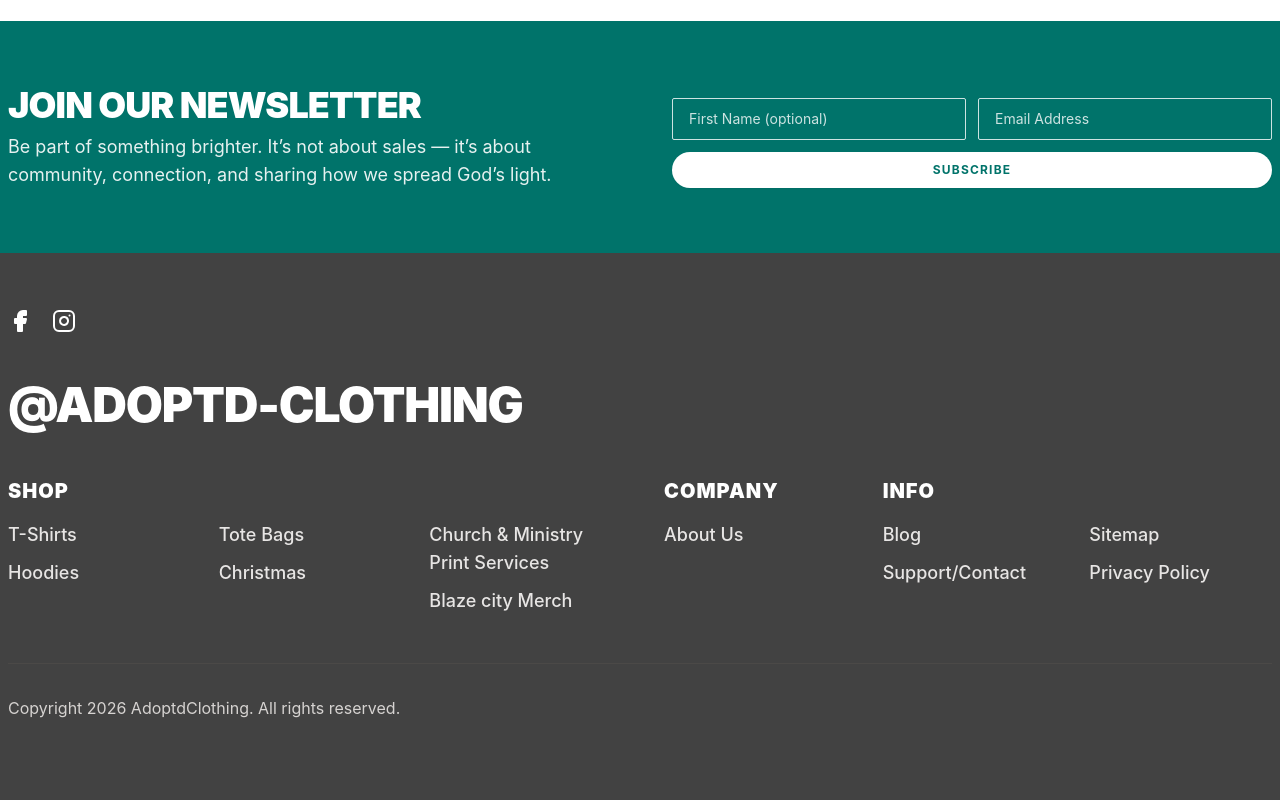
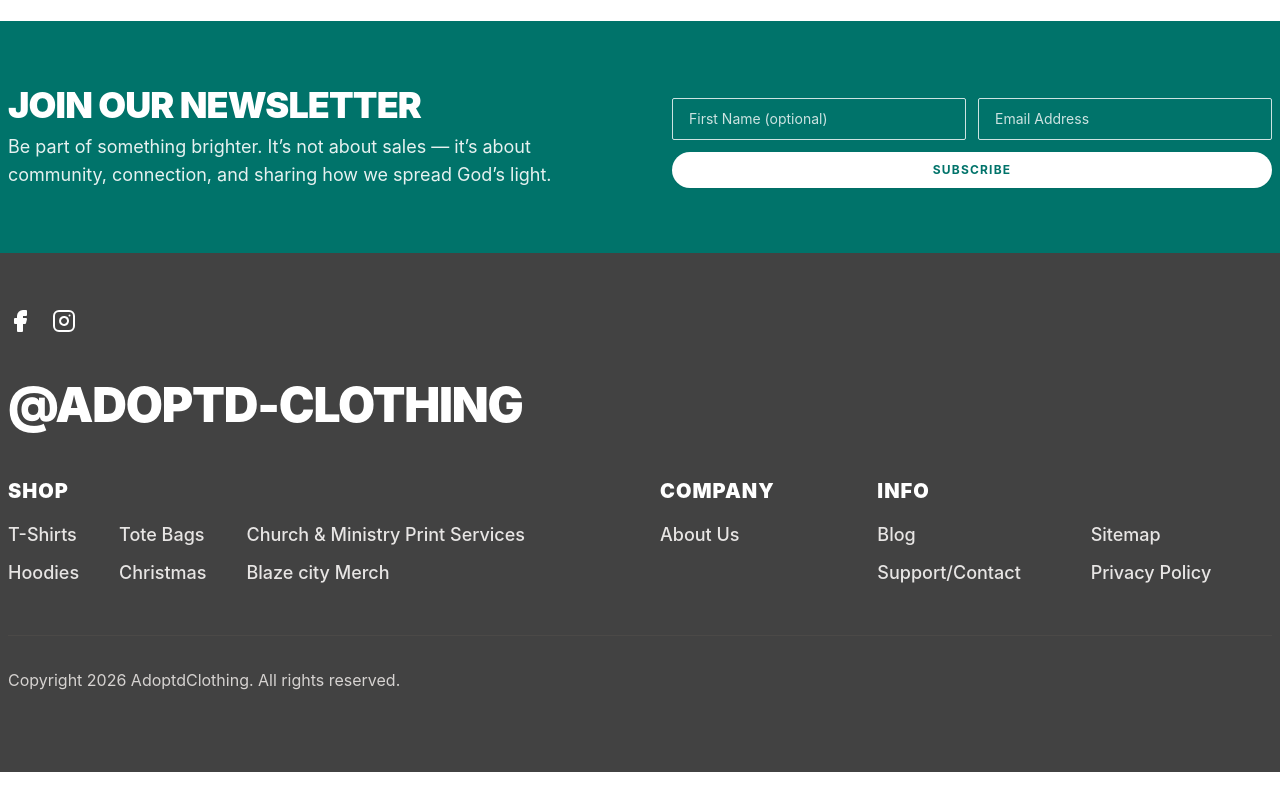
Before and after one commit to adoptd/adoptd-clothing-web, a Next.js app: page /church-print-services in a window 1280 px wide. Shown: the part 1727-2527 px from the top of the page. After the commit the page ends 2499 px from the top, so only its background shows below. Built offline with nearby package versions, Linux system fonts and the light colour scheme; no server answers.

Commit message:
Adjust footer padding & sub-column sizing so Church & Ministry Print Services stays on one line

```diff
--- a/src/components/layout/Footer.tsx
+++ b/src/components/layout/Footer.tsx
@@ -164,23 +164,23 @@ export function Footer({ settings }: FooterProps) {
           </div>
 
           {/* 6-Column Footer Grid: SHOP (3 cols), COMPANY (1 col), INFO (2 cols) */}
-          <div className="w-full grid grid-cols-1 md:grid-cols-6 gap-8 sm:gap-10 lg:gap-12 text-base sm:text-lg">
+          <div className="w-full grid grid-cols-1 md:grid-cols-6 gap-6 sm:gap-8 lg:gap-10 text-base sm:text-lg">
 
-            {/* SHOP Section (spread across 3 columns) */}
+            {/* SHOP Section (spread across 3 columns with flexible sub-column widths) */}
             <div className="md:col-span-3 space-y-4">
               <h4 className="font-black uppercase tracking-wider text-white text-base sm:text-lg lg:text-xl">SHOP</h4>
-              <div className="grid grid-cols-1 sm:grid-cols-3 gap-x-6 gap-y-2.5 text-stone-200 font-medium">
+              <div className="grid grid-cols-1 sm:grid-cols-[auto_auto_1fr] gap-x-6 sm:gap-x-8 lg:gap-x-10 gap-y-2.5 text-stone-200 font-medium">
                 <ul className="space-y-2.5">
-                  <li><Link href="/shop/tee-shirts" className="hover:text-white transition">T-Shirts</Link></li>
-                  <li><Link href="/shop/christian-hoodies-uk" className="hover:text-white transition">Hoodies</Link></li>
+                  <li><Link href="/shop/tee-shirts" className="hover:text-white transition whitespace-nowrap">T-Shirts</Link></li>
+                  <li><Link href="/shop/christian-hoodies-uk" className="hover:text-white transition whitespace-nowrap">Hoodies</Link></li>
                 </ul>
                 <ul className="space-y-2.5">
-                  <li><Link href="/shop/christian-bags" className="hover:text-white transition">Tote Bags</Link></li>
-                  <li><Link href="/shop/christmas" className="hover:text-white transition">Christmas</Link></li>
+                  <li><Link href="/shop/christian-bags" className="hover:text-white transition whitespace-nowrap">Tote Bags</Link></li>
+                  <li><Link href="/shop/christmas" className="hover:text-white transition whitespace-nowrap">Christmas</Link></li>
                 </ul>
                 <ul className="space-y-2.5">
-                  <li><Link href="/church-print-services" className="hover:text-white transition">Church &amp; Ministry Print Services</Link></li>
-                  <li><Link href="/shop" className="hover:text-white transition">Blaze city Merch</Link></li>
+                  <li><Link href="/church-print-services" className="hover:text-white transition whitespace-nowrap">Church &amp; Ministry Print Services</Link></li>
+                  <li><Link href="/shop" className="hover:text-white transition whitespace-nowrap">Blaze city Merch</Link></li>
                 </ul>
               </div>
             </div>
@@ -189,21 +189,21 @@ export function Footer({ settings }: FooterProps) {
             <div className="md:col-span-1 space-y-4">
               <h4 className="font-black uppercase tracking-wider text-white text-base sm:text-lg lg:text-xl">COMPANY</h4>
               <ul className="space-y-2.5 text-stone-200 font-medium">
-                <li><Link href="/about" className="hover:text-white transition">About Us</Link></li>
+                <li><Link href="/about" className="hover:text-white transition whitespace-nowrap">About Us</Link></li>
               </ul>
             </div>
 
             {/* INFO Section (spread across 2 columns) */}
             <div className="md:col-span-2 space-y-4">
               <h4 className="font-black uppercase tracking-wider text-white text-base sm:text-lg lg:text-xl">INFO</h4>
-              <div className="grid grid-cols-1 sm:grid-cols-2 gap-x-6 gap-y-2.5 text-stone-200 font-medium">
+              <div className="grid grid-cols-1 sm:grid-cols-2 gap-x-6 sm:gap-x-8 gap-y-2.5 text-stone-200 font-medium">
                 <ul className="space-y-2.5">
-                  <li><Link href="/blog" className="hover:text-white transition">Blog</Link></li>
-                  <li><Link href="/contact" className="hover:text-white transition">Support/Contact</Link></li>
+                  <li><Link href="/blog" className="hover:text-white transition whitespace-nowrap">Blog</Link></li>
+                  <li><Link href="/contact" className="hover:text-white transition whitespace-nowrap">Support/Contact</Link></li>
                 </ul>
                 <ul className="space-y-2.5">
-                  <li><Link href="/sitemap" className="hover:text-white transition">Sitemap</Link></li>
-                  <li><Link href="/privacy-policy" className="hover:text-white transition">Privacy Policy</Link></li>
+                  <li><Link href="/sitemap" className="hover:text-white transition whitespace-nowrap">Sitemap</Link></li>
+                  <li><Link href="/privacy-policy" className="hover:text-white transition whitespace-nowrap">Privacy Policy</Link></li>
                 </ul>
               </div>
             </div>
```
